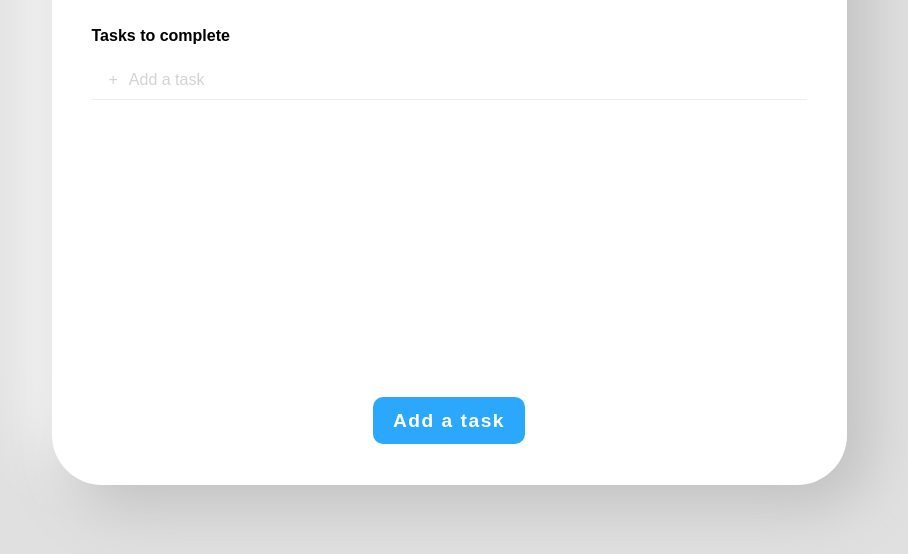
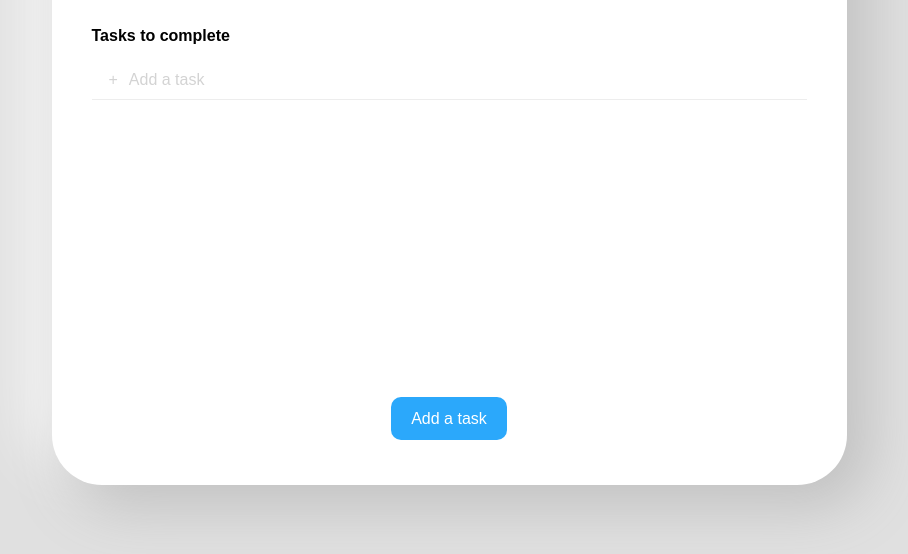
Before and after one commit to christophesube/todo-list, a plain HTML site: page index.html in a window 1280 px wide. Shown: the part 238-792 px from the top of the page, without its empty margins (191-1099 px from the left). Drawn offline with Linux system fonts and the light colour scheme; a web font is replaced by a local one.

Commit message:
change font size

```diff
--- a/styles.css
+++ b/styles.css
@@ -42,13 +42,11 @@ header h1 {
 
 .buttonTask {
   padding: 12.5px 20px;
-  font-size: 1.2em;
-  letter-spacing: 1.5px;
+  font-size: 1em;
   border: 0;
   border-radius: 10px;
   background-color: #2ba8fb;
   color: #ffffff;
-  font-weight: Bold;
   transition: all 0.5s;
   -webkit-transition: all 0.5s;
 }
```
